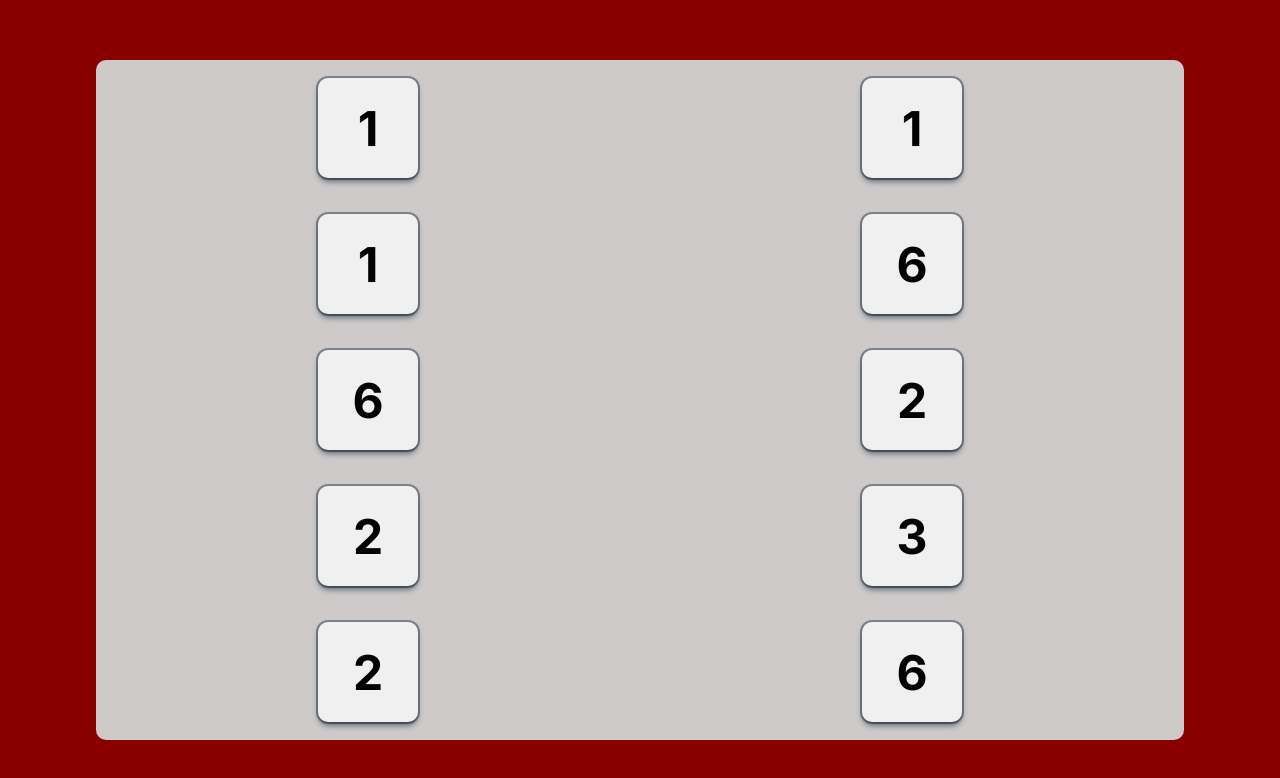
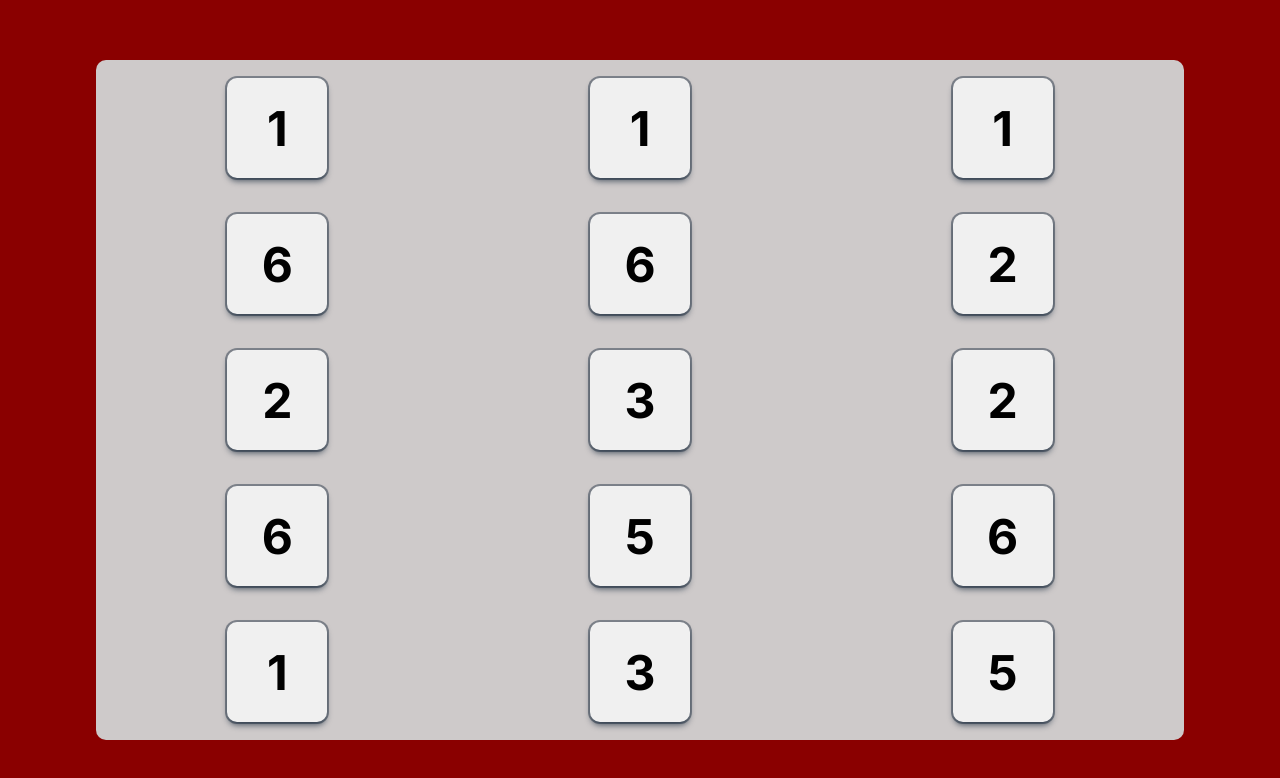
Before and after one commit to User-MiMa/DiceGame, a React (Vite) app: page / in a window 1280 px wide. Shown: the top 778 px of the page. Built offline with nearby package versions, Linux system fonts and the light colour scheme.

Commit message:
refactor: add 5 dice

```diff
--- a/src/App.jsx
+++ b/src/App.jsx
@@ -5,7 +5,7 @@ export default function App(){
 
     function getRandomDice(){
         const diceArray=[];
-        for (let i=0;i<10;i++){
+        for (let i=0;i<15;i++){
             diceArray.push(Math.ceil(Math.random()*6))
         }
         return diceArray;
--- a/src/index.css
+++ b/src/index.css
@@ -18,7 +18,7 @@ body {
 
 main{
     display: grid;
-    grid-template-columns: repeat(2,1fr);
+    grid-template-columns: repeat(3,1fr);
     grid-template-rows: repeat(5,1fr);
     justify-items: center;
     align-items: center;
```
